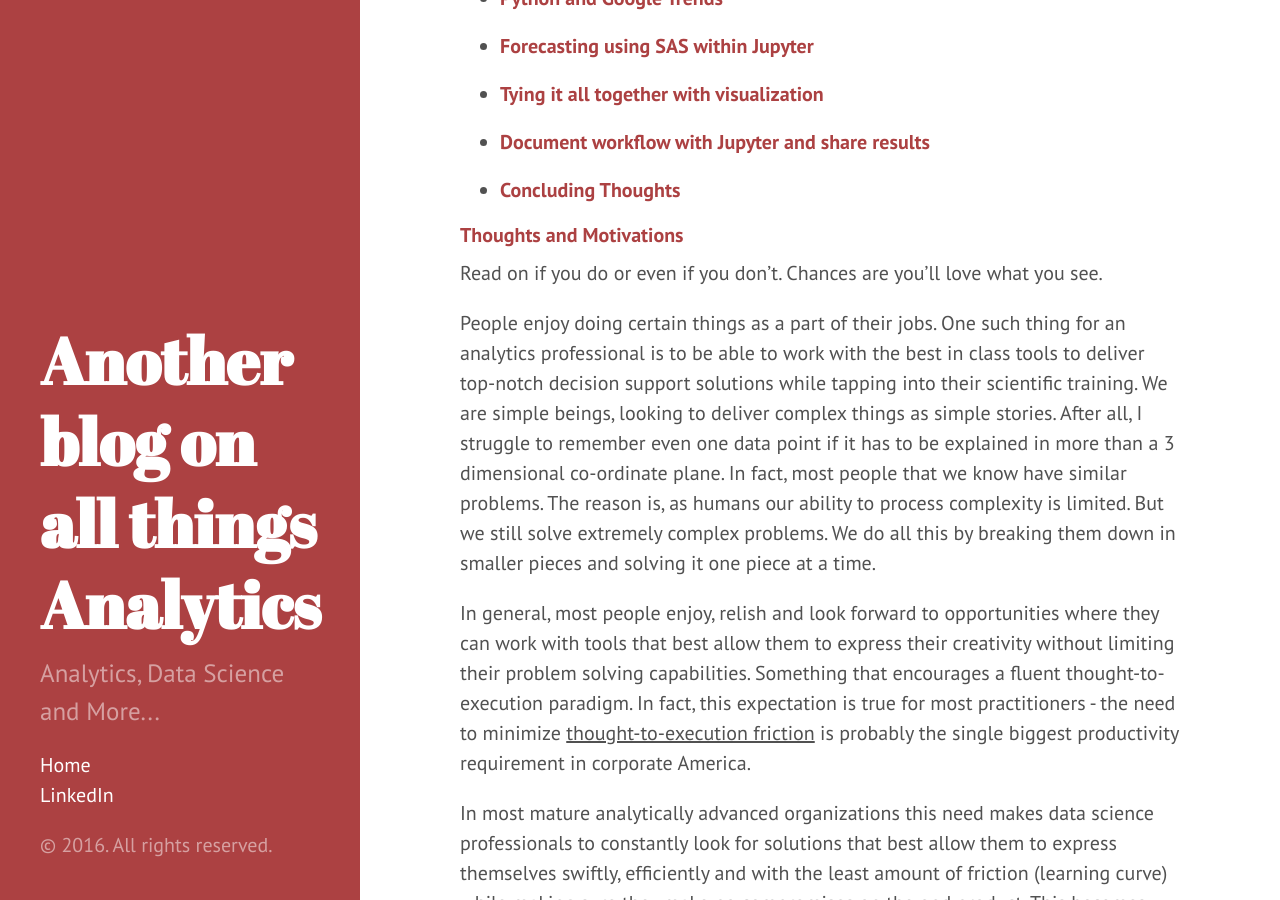
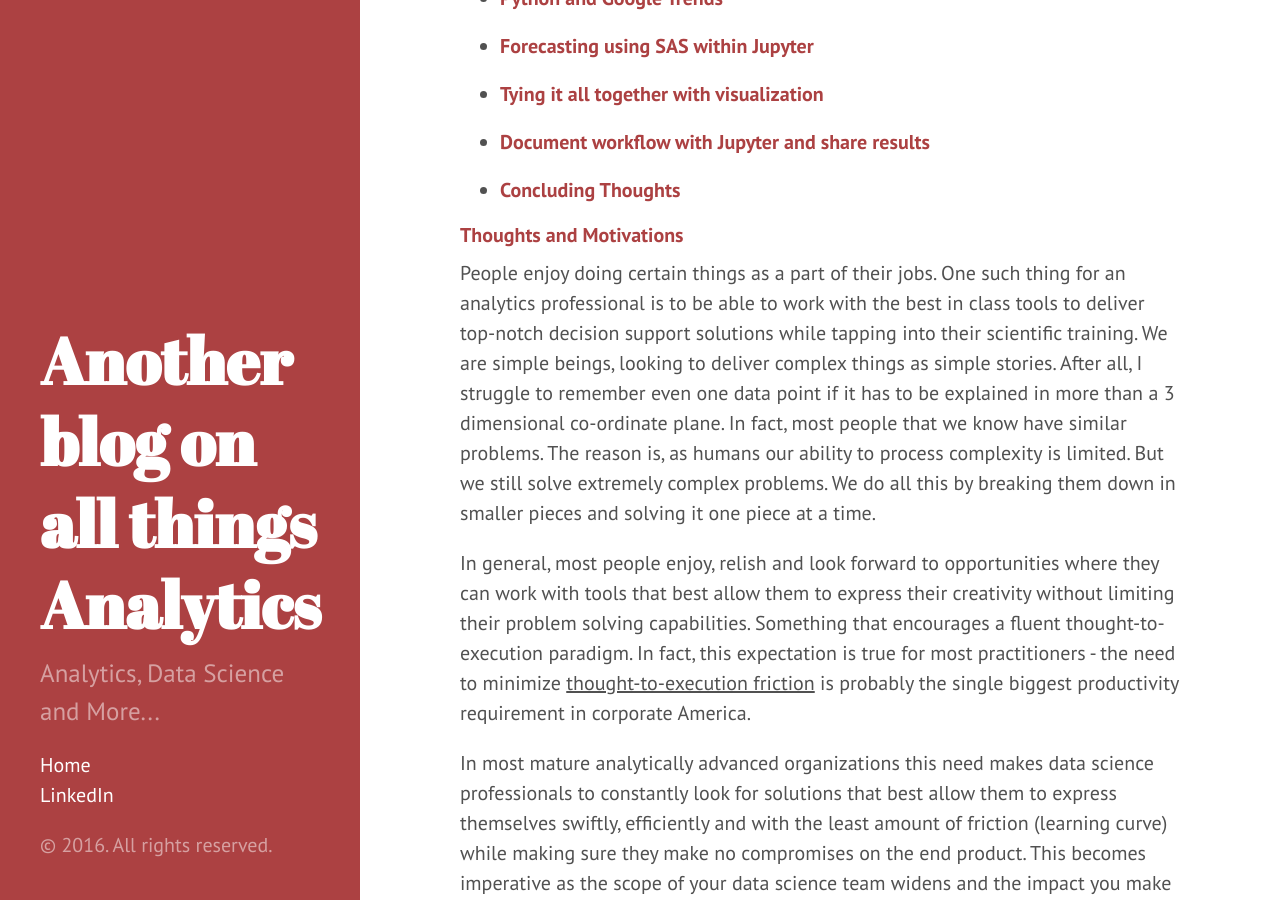
Before and after one commit to datasciencemonkey/datasciencemonkey.github.io, a Jekyll site: the page built from _posts/2016-06-12-for-the-love-of-jupyter-and-sas.markdown, in a window 1280 px wide and 900 px high, scrolled down 402 px. Built offline with Jekyll 4.4.1, drawn with Linux system fonts in a browser that asks for light colours.

Commit message:
Post update: So, we love Jupyter & SAS...

```diff
--- a/_posts/2016-06-12-for-the-love-of-jupyter-and-sas.markdown
+++ b/_posts/2016-06-12-for-the-love-of-jupyter-and-sas.markdown
@@ -14,7 +14,6 @@ layout: post
 * ##### [Concluding Thoughts](#thoughts)
 
 ##### <a name="backstory">Thoughts and Motivations</a>
-Read on if you do or even if you don't. Chances are you'll love what you see.
 
 People enjoy doing certain things as a part of their jobs. One such thing for an analytics professional is to be able to work with the
 best in class tools to deliver top-notch decision support solutions while tapping
```
